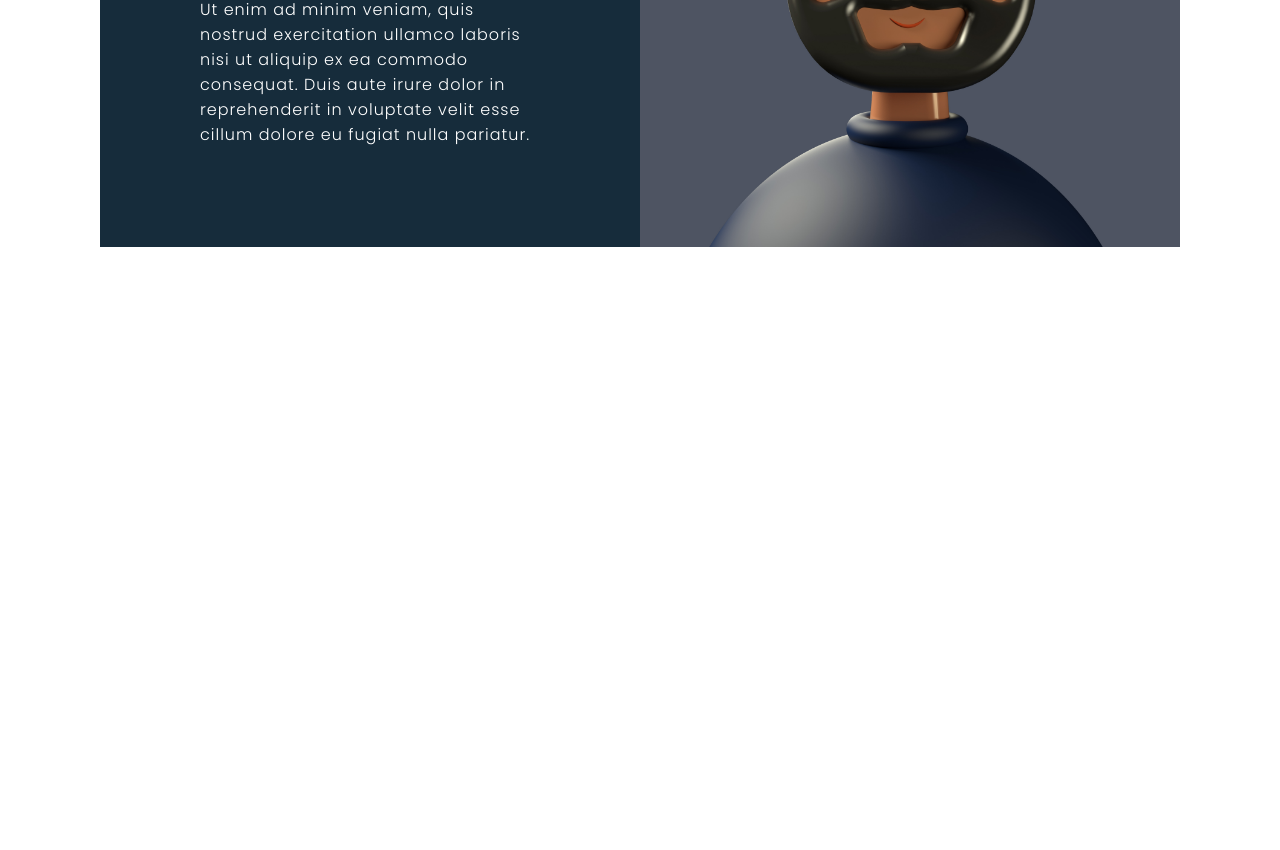
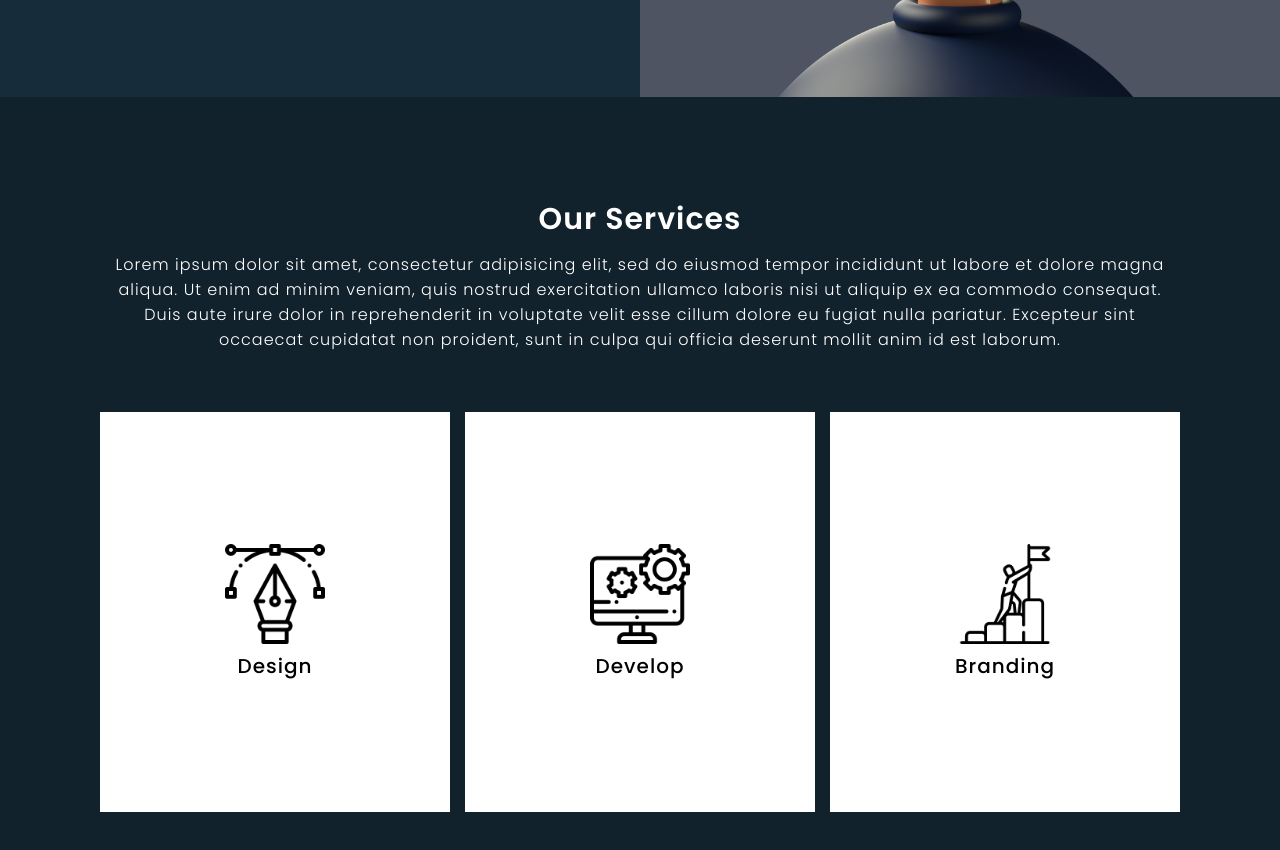
Before and after one commit to satyamounika11/Business, a plain HTML site: page index.html in a window 1280 px wide. Shown: the part 1258-2108 px from the top of the page. Before the commit the page ends 1605 px from the top, so only its background shows below. Drawn offline with Linux system fonts and the light colour scheme.

Commit message:
services

```diff
--- a/index.html
+++ b/index.html
@@ -16,8 +16,8 @@
 		<div class="toggle"></div>
 		<ul>
 			<li><a href="#">Home</a></li>
-			<li><a href="#">About Us</a></li>
-			<li><a href="#">Services</a></li>
+			<li><a href="#about">About Us</a></li>
+			<li><a href="#services">Services</a></li>
 			<li><a href="#">Portfolio</a></li>
 			<li><a href="#">Contact Us</a></li>
 		</ul>
@@ -38,7 +38,7 @@
 
 	<!-- About Me -->
 
-	<section class="about">
+	<section class="about" id="about">
 		<div class="matter">
 			<h2 class="heading">About Us</h2>
 			<p class="text">Lorem ipsum dolor sit amet, consectetur adipisicing elit, sed do eiusmod
@@ -52,5 +52,39 @@
 		</div>
 		<div class="human"></div>
 	</section>
+
+	<!-- Services -->
+
+	<section class="services" id="services">
+		<h2 class="heading">Our Services</h2>
+		<p class="text">Lorem ipsum dolor sit amet, consectetur adipisicing elit, sed do eiusmod
+		tempor incididunt ut labore et dolore magna aliqua. Ut enim ad minim veniam,
+		quis nostrud exercitation ullamco laboris nisi ut aliquip ex ea commodo
+		consequat. Duis aute irure dolor in reprehenderit in voluptate velit esse
+		cillum dolore eu fugiat nulla pariatur. Excepteur sint occaecat cupidatat non
+		proident, sunt in culpa qui officia deserunt mollit anim id est laborum. </p>
+		<div class="container">
+			<div class="offers">
+				<div>
+					<img src="images/icon1.png">
+					<h2>Design</h2>
+				</div>
+			</div>
+			<div class="offers">
+				<div>
+					<img src="images/icon2.png">
+					<h2>Develop</h2>
+				</div>
+			</div>
+			<div class="offers">
+				<div>
+					<img src="images/icon3.png">
+					<h2>Branding</h2>
+				</div>
+			</div>
+		</div>
+
+	</section>
+
 </body>
 </html>
--- a/style.css
+++ b/style.css
@@ -22,7 +22,7 @@ header{
 }
 
 header .logo{
-	font-size: 24px;
+	font-size: 28px;
 	text-transform: uppercase;
 	color: black;
 	text-decoration: none;
@@ -94,6 +94,8 @@ section{
 	position: relative;
 	width: 100%;
 	display: flex;
+	padding: 0;
+	margin: 0;
 }
 
 .about .matter{
@@ -123,3 +125,38 @@ section{
 	background-size: cover;
 	background-position: center;
 }
+
+.services{
+	background: #12222d;
+	padding: 100px;
+	text-align: center;
+}
+
+.services .container{
+	width: 100%;
+	display: flex;
+	justify-content: space-between;
+	align-items: center;
+	flex-wrap: wrap;
+	margin-top: 60px;
+}
+
+.services .container .offers{
+	position: relative;
+	background: #fff;
+	width: 350px;
+	height: 400px;
+	display: flex;
+	justify-content: center;
+	align-items: center;
+}
+
+.services .container .offers img{
+	max-width: 100px;
+}
+
+.services .container .offers h2{
+	font-weight: 500;
+	font-size: 20px;
+	letter-spacing: 1px;
+}
```
Also changed, not shown: images/icon1.png (added), images/icon2.png (added), images/icon3.png (added).
